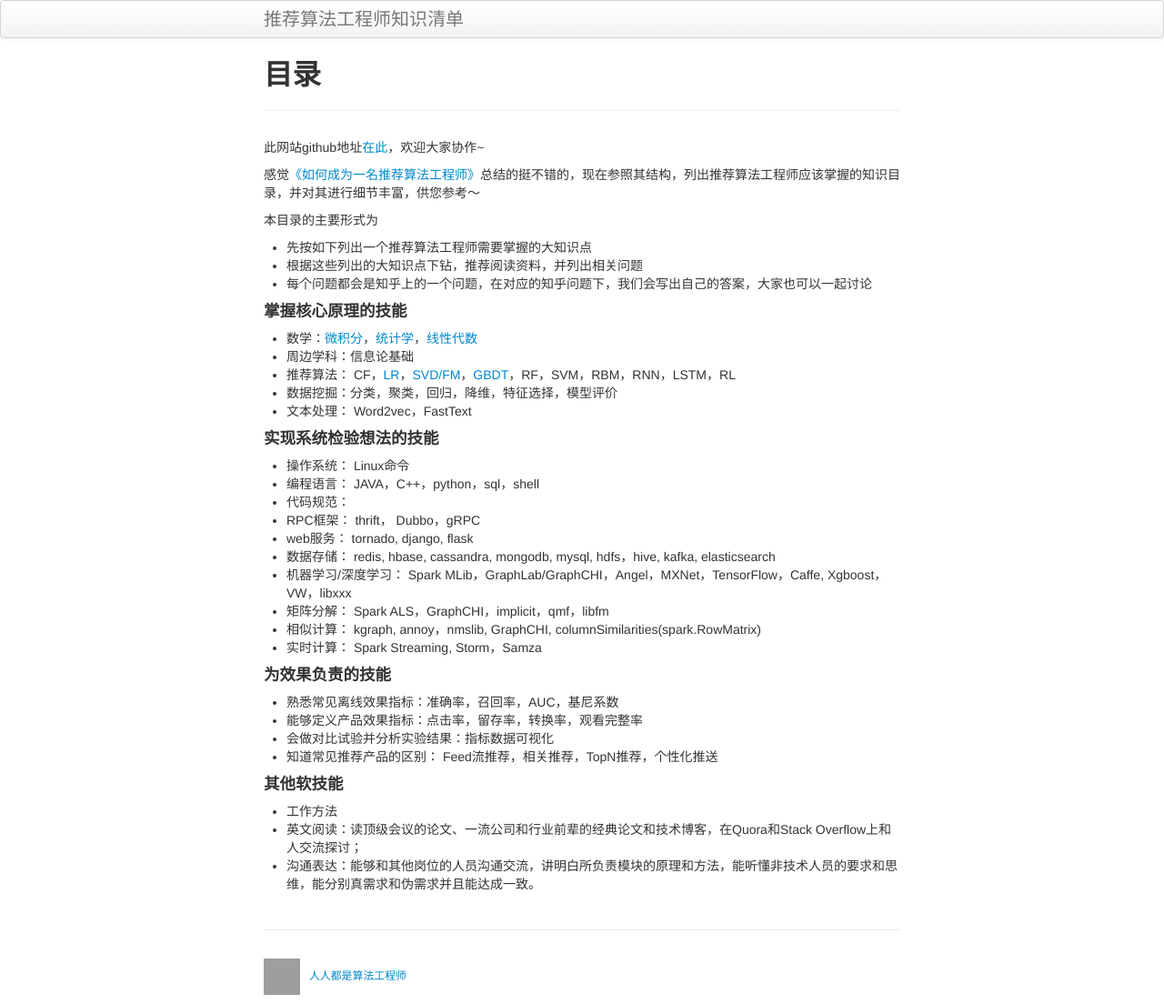
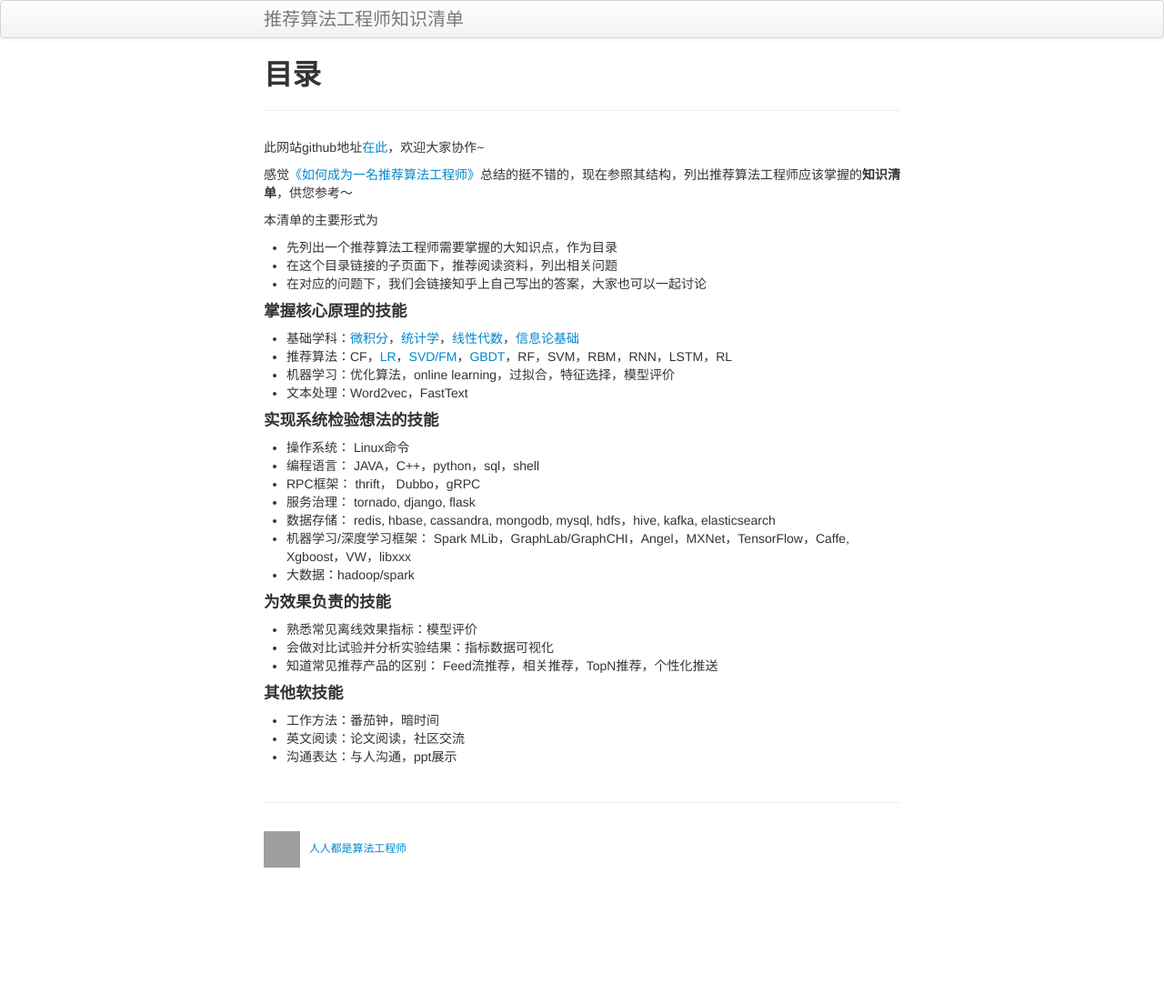
Before and after one commit to sfgcs/sfgcs.github.io, a Jekyll site: the page built from index.md, in a window 1280 px wide. Shown: the whole page at 91% size. Built offline with Jekyll 4.4.1, drawn with Linux system fonts in a browser that asks for light colours; after the commit the page ends 964 px from its top, so only the background shows below that; grey boxes are pictures that could not be loaded.

Commit message:
MOD:更新目录

```diff
--- a/index.md
+++ b/index.md
@@ -7,43 +7,38 @@ description: 如何成为一名推荐算法工程师详细补充版
 
 此网站github地址[在此](https://github.com/rrdssfgcs/rrdssfgcs.github.io)，欢迎大家协作~
 
-感觉[《如何成为一名推荐算法工程师》](https://mp.weixin.qq.com/s?src=11&timestamp=1530774550&ver=979&signature=fsAx3LeUm6xx-urvKqA-PGYR9iDWvhphjvCAIYwyCSVkq4tjPLuQmkeVyjshh*yTlovHj4bpOCoNADDfhtqwRHp9JyWHmA8-s58r5jni2B6NCK1mP9H*4rd8NBqXQp3K&new=1)总结的挺不错的，现在参照其结构，列出推荐算法工程师应该掌握的知识目录，并对其进行细节丰富，供您参考～
+感觉[《如何成为一名推荐算法工程师》](https://mp.weixin.qq.com/s?src=11&timestamp=1530774550&ver=979&signature=fsAx3LeUm6xx-urvKqA-PGYR9iDWvhphjvCAIYwyCSVkq4tjPLuQmkeVyjshh*yTlovHj4bpOCoNADDfhtqwRHp9JyWHmA8-s58r5jni2B6NCK1mP9H*4rd8NBqXQp3K&new=1)总结的挺不错的，现在参照其结构，列出推荐算法工程师应该掌握的**知识清单**，供您参考～
 
-本目录的主要形式为
-- 先按如下列出一个推荐算法工程师需要掌握的大知识点
-- 根据这些列出的大知识点下钻，推荐阅读资料，并列出相关问题
-- 每个问题都会是知乎上的一个问题，在对应的知乎问题下，我们会写出自己的答案，大家也可以一起讨论
+
+本清单的主要形式为
+- 先列出一个推荐算法工程师需要掌握的大知识点，作为目录
+- 在这个目录链接的子页面下，推荐阅读资料，列出相关问题
+- 在对应的问题下，我们会链接知乎上自己写出的答案，大家也可以一起讨论
 
 
 #### 掌握核心原理的技能
 
--  数学：[微积分](/pages/math.html)，[统计学](/pages/math.html)，[线性代数](/pages/math.html)
--  周边学科：信息论基础
--  推荐算法： CF，[LR](/pages/lr.html)，[SVD/FM](/pages/svd_fm.html)，[GBDT](/pages/gbdt.html)，RF，SVM，RBM，RNN，LSTM，RL
--  数据挖掘：分类，聚类，回归，降维，特征选择，模型评价
--  文本处理： Word2vec，FastText
+-  基础学科：[微积分](/pages/math.html)，[统计学](/pages/math.html)，[线性代数](/pages/math.html)，[信息论基础](/pages/math.html)
+-  推荐算法：CF，[LR](/pages/lr.html)，[SVD/FM](/pages/svd_fm.html)，[GBDT](/pages/gbdt.html)，RF，SVM，RBM，RNN，LSTM，RL
+-  机器学习：优化算法，online learning，过拟合，特征选择，模型评价
+-  文本处理：Word2vec，FastText
 
 #### 实现系统检验想法的技能
 
 - 操作系统： Linux命令
 - 编程语言： JAVA，C++，python，sql，shell
-- 代码规范：
 - RPC框架： thrift， Dubbo，gRPC
-- web服务： tornado, django, flask
+- 服务治理： tornado, django, flask
 - 数据存储： redis, hbase, cassandra, mongodb, mysql, hdfs，hive, kafka, elasticsearch
-- 机器学习/深度学习： Spark MLib，GraphLab/GraphCHI，Angel，MXNet，TensorFlow，Caffe, Xgboost，VW，libxxx
-- 矩阵分解： Spark ALS，GraphCHI，implicit，qmf，libfm
-- 相似计算： kgraph, annoy，nmslib, GraphCHI, columnSimilarities(spark.RowMatrix)
-- 实时计算： Spark Streaming, Storm，Samza
-
+- 机器学习/深度学习框架： Spark MLib，GraphLab/GraphCHI，Angel，MXNet，TensorFlow，Caffe, Xgboost，VW，libxxx
+- 大数据：hadoop/spark
 
 #### 为效果负责的技能
-- 熟悉常见离线效果指标：准确率，召回率，AUC，基尼系数
-- 能够定义产品效果指标：点击率，留存率，转换率，观看完整率
+- 熟悉常见离线效果指标：模型评价
 - 会做对比试验并分析实验结果：指标数据可视化
 - 知道常见推荐产品的区别： Feed流推荐，相关推荐，TopN推荐，个性化推送
 
 #### 其他软技能
-- 工作方法
-- 英文阅读：读顶级会议的论文、一流公司和行业前辈的经典论文和技术博客，在Quora和Stack Overflow上和人交流探讨；
-- 沟通表达：能够和其他岗位的人员沟通交流，讲明白所负责模块的原理和方法，能听懂非技术人员的要求和思维，能分别真需求和伪需求并且能达成一致。
+- 工作方法：番茄钟，暗时间
+- 英文阅读：论文阅读，社区交流
+- 沟通表达：与人沟通，ppt展示
```
